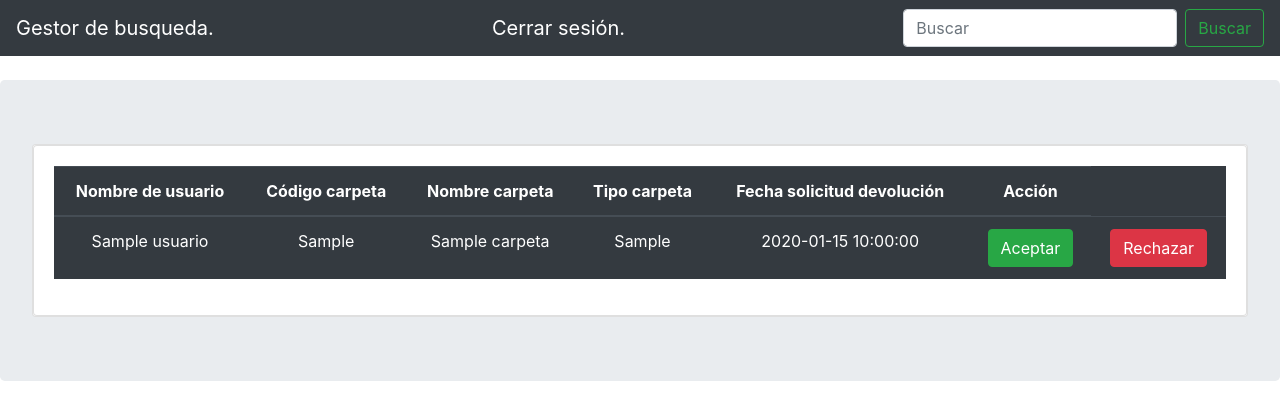
After one commit to lAlejandrocd/gestor_biblioteca, a PHP site: page /app/Admin/devolucion_carpetas.php in a window 1280 px wide. The commit adds this page. Shown: the top 420 px of the page. Run offline with PHP 8.4, Linux system fonts and the light colour scheme; the visitor is signed in with stand-in values (Sample User, id 1); tables that the repository leaves empty or names only in its code hold one stand-in row (values such as "Sample post").

```diff
--- /dev/null
+++ b/app/Admin/devolucion_carpetas.php
@@ -0,0 +1,74 @@
+<?php
+
+session_start();
+include("../../global/conexion.php");
+
+$ID_Ad =  $_SESSION["ID_Ad"];
+if (empty($_SESSION["ID_Ad"])) {
+    echo "<script> alert('No es posible acceder a esta página');
+ 	window.location.href='../../index.php';</script>";
+} else { ?>
+
+    <?php include("../../templates/header_admin.php"); ?>
+
+
+        <div class="jumbotron text-center">
+            <div class="card">
+                <div class="card card-body">
+                    <div class="tableresponsive">
+                        <table class="table table-dark">
+                            <thead>
+                                <tr>
+                                    <th escope="col">Nombre de usuario</th>
+                                    <th escope="col">Código carpeta</th>
+                                    <th escope="col">Nombre carpeta</th>
+                                    <th escope="col">Tipo carpeta</th>
+                                    <th escope="col">Fecha solicitud devolución</th>
+                                    <th escope="col">Acción</th>
+
+                                </tr>
+                            </thead>
+                            <tbody>
+
+                                <?php
+
+                                $sql = mysqli_query($con, "SELECT usu.usu_nombre_cmplt, dc.`dc_codigo_carpeta`, ca.`ca_nombre_carpeta` ,ca.`ca_tipo_carpeta`, dc.`dc_fecha_devolucion` FROM usuarios usu INNER JOIN devolucion_carpeta dc ON dc.`dc_id_usuario` = usu.`usu_id` INNER JOIN carpetas ca ON ca.`ca_codigo_carpeta` = dc.`dc_codigo_carpeta`");
+
+
+
+
+                                while ($row = mysqli_fetch_assoc($sql)) {
+
+                                ?>
+
+                                    <tr>
+                                        <td><?php echo $row['usu_nombre_cmplt']; ?></td>
+                                        <td><?php echo $row['dc_codigo_carpeta']; ?></td>
+                                        <td><?php echo $row['ca_nombre_carpeta']; ?></td>
+                                        <td><?php echo $row['ca_tipo_carpeta']; ?></td>
+                                        <td><?php echo $row['dc_fecha_devolucion']; ?></td>
+                                        <td>
+                                            <form action="autorizar_devolucion.php" method="post">
+                                                <button class="btn btn-success" type="submit" name="btn-aceptar">Aceptar </button>
+                                                <br>
+
+
+                                            </form>
+                                        </td>
+                                        <td>
+                                            <form action="rechazar_devolucion.php" method="post">
+                                                <button class="btn btn-danger" type="submit" name="btn-rechazar">Rechazar </button>
+                                            </form>
+                                        </td>
+
+                                    </tr>
+                            </tbody>
+                        <?php } ?>
+                        </table>
+
+                    </div>
+                </div>
+            </div>
+        </div>
+
+<?php } ?>
--- a/app/Admin/gestor.php
+++ b/app/Admin/gestor.php
@@ -27,6 +27,7 @@ if (empty($_SESSION["ID_Ad"])) {
             <br><br>
             <a href="modificacion_carpetas.php" class="btn btn-dark" name="btn-send">Modificación carpetas</a>
             <a href="registrar_usuario.php" class="btn btn-primary" name="btn-send">Registrar usuario</a>
+            <a href="devolucion_carpetas.php" class="btn btn-dark" name="btn-send">Devoluciones</a>
         </div>
     </div>
 
```
Also changed, not shown: app/Admin/autorizar_devolucion.php (added, +34 -0 lines), app/User/enviar_solicitud_carpeta.php (+14 -5 lines), app/Admin/rechazar_devolucion.php (added).
